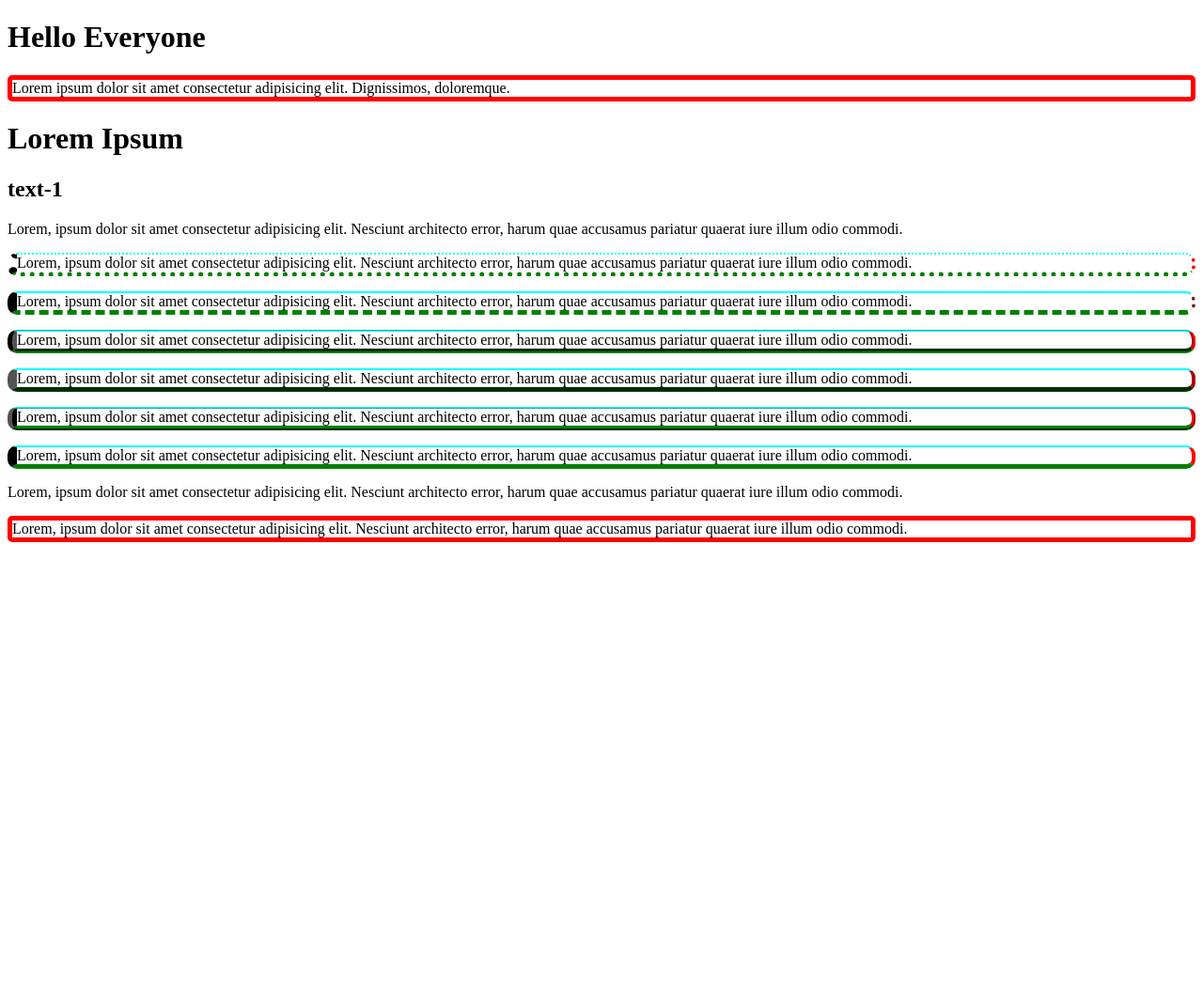
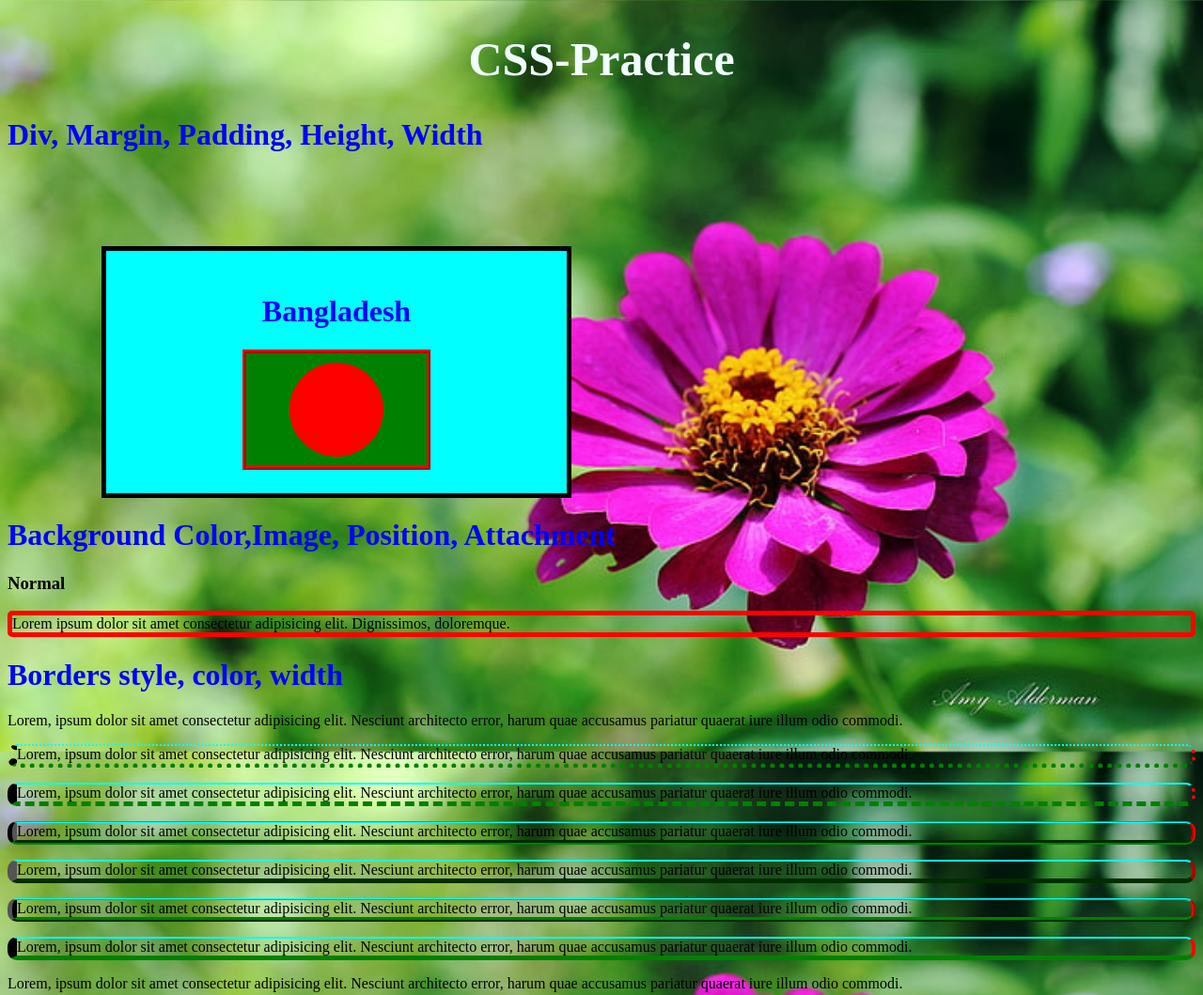
Before and after one commit to SHShazib/css-practice-01, a plain HTML site: page index.html in a window 1280 px wide. Shown: the top 1059 px of the page at 94% size. Before the commit the page ends 800 px from the top, so only its background shows below. Drawn offline with Linux system fonts and the light colour scheme.

Commit message:
css updated

```diff
--- a/index.html
+++ b/index.html
@@ -1,5 +1,6 @@
 <!DOCTYPE html>
 <html lang="en">
+
 <head>
     <meta charset="UTF-8">
     <meta http-equiv="X-UA-Compatible" content="IE=edge">
@@ -7,23 +8,51 @@
     <link rel="stylesheet" href="style.css">
     <title>CSS-Practice</title>
 </head>
+
 <body>
+    <h1 id="heading">CSS-Practice</h1>
+    <h1>
+       Div, Margin, Padding, Height, Width
+    </h1>
+    <div class="big">
+        <h1 id="name">Bangladesh</h1>
+        <div class="small">
 
-    <h1>Hello Everyone</h1>
+            <div class="circle"></div>
+        </div>
+    </div>
+
+
+    <h1>Background Color,Image, Position, Attachment</h1>
+    <h3>
+        Normal
+    </h3>
     <p>Lorem ipsum dolor sit amet consectetur adipisicing elit. Dignissimos, doloremque.</p>
-    <h1>Lorem Ipsum</h1>
-    <h2>text-1</h2>
-    <p class="p1">Lorem, ipsum dolor sit amet consectetur adipisicing elit. Nesciunt architecto error, harum quae accusamus pariatur quaerat iure illum odio commodi.</p>
-    <p class="p2">Lorem, ipsum dolor sit amet consectetur adipisicing elit. Nesciunt architecto error, harum quae accusamus pariatur quaerat iure illum odio commodi.</p>
-    <p class="p3">Lorem, ipsum dolor sit amet consectetur adipisicing elit. Nesciunt architecto error, harum quae accusamus pariatur quaerat iure illum odio commodi.</p>
-    <p class="p4">Lorem, ipsum dolor sit amet consectetur adipisicing elit. Nesciunt architecto error, harum quae accusamus pariatur quaerat iure illum odio commodi.</p>
-    <p class="p5">Lorem, ipsum dolor sit amet consectetur adipisicing elit. Nesciunt architecto error, harum quae accusamus pariatur quaerat iure illum odio commodi.</p>
-    <p class="p6">Lorem, ipsum dolor sit amet consectetur adipisicing elit. Nesciunt architecto error, harum quae accusamus pariatur quaerat iure illum odio commodi.</p>
-    <p class="p7">Lorem, ipsum dolor sit amet consectetur adipisicing elit. Nesciunt architecto error, harum quae accusamus pariatur quaerat iure illum odio commodi.</p>
-    <p class="p8">Lorem, ipsum dolor sit amet consectetur adipisicing elit. Nesciunt architecto error, harum quae accusamus pariatur quaerat iure illum odio commodi.</p>
-    <p class="p9">Lorem, ipsum dolor sit amet consectetur adipisicing elit. Nesciunt architecto error, harum quae accusamus pariatur quaerat iure illum odio commodi.</p>
+
+    <h1>Borders style, color, width</h1>
+
+
+    <p class="p1">Lorem, ipsum dolor sit amet consectetur adipisicing elit. Nesciunt architecto error, harum quae
+        accusamus pariatur quaerat iure illum odio commodi.</p>
+    <p class="p2">Lorem, ipsum dolor sit amet consectetur adipisicing elit. Nesciunt architecto error, harum quae
+        accusamus pariatur quaerat iure illum odio commodi.</p>
+    <p class="p3">Lorem, ipsum dolor sit amet consectetur adipisicing elit. Nesciunt architecto error, harum quae
+        accusamus pariatur quaerat iure illum odio commodi.</p>
+    <p class="p4">Lorem, ipsum dolor sit amet consectetur adipisicing elit. Nesciunt architecto error, harum quae
+        accusamus pariatur quaerat iure illum odio commodi.</p>
+    <p class="p5">Lorem, ipsum dolor sit amet consectetur adipisicing elit. Nesciunt architecto error, harum quae
+        accusamus pariatur quaerat iure illum odio commodi.</p>
+    <p class="p6">Lorem, ipsum dolor sit amet consectetur adipisicing elit. Nesciunt architecto error, harum quae
+        accusamus pariatur quaerat iure illum odio commodi.</p>
+    <p class="p7">Lorem, ipsum dolor sit amet consectetur adipisicing elit. Nesciunt architecto error, harum quae
+        accusamus pariatur quaerat iure illum odio commodi.</p>
+    <p class="p8">Lorem, ipsum dolor sit amet consectetur adipisicing elit. Nesciunt architecto error, harum quae
+        accusamus pariatur quaerat iure illum odio commodi.</p>
+    <p class="p9">Lorem, ipsum dolor sit amet consectetur adipisicing elit. Nesciunt architecto error, harum quae
+        accusamus pariatur quaerat iure illum odio commodi.</p>
 
 
 
 </body>
+
 </html>
--- a/style.css
+++ b/style.css
@@ -1,52 +1,77 @@
-p{
+body {
+    background-image: url("pic-01.jpg");
+    background-repeat: no-repeat;
+    background-size: 100%;
+    background-attachment: fixed;
+}
+#heading{
+    text-align: center;
+    font-size: 50px;
+    color: azure;
+}
+#name{
+    text-align: center;
+}
+h1{
+    color: blue;
+}
+.big{
+    max-width: 500px;
+    max-height: 300px;
+    background-color: aqua;
+    margin: 100px 0 0 100px;
+    padding: 25px;
+    color: #000;
+    box-sizing: border-box;
+    border: 5px solid #000;
+}
+.small{
+    max-width: 200px;
+    max-height: 150px;
+    background-color: green;
+    margin: auto;
+    box-sizing: border-box;
+    text-align: center;
+    padding: 10px;
+    border: 4px ridge red;
+}
+.circle{
+    width: 100px;
+    height: 100px;
+    background-color: red;
+    border-radius: 50%;
+    margin: auto;
+}
+p {
     border: 5px solid red;
     border-radius: 5px;
 }
-.p1{
-    border-style: none;
+.p1,.p2,.p3,.p4,.p5,.p6,.p7,.p8,.p9{
     border-width: 2px 4px 5px 10px;
     border-color: aqua red green black;
     border-radius: 10px;
 }
-.p2{
+.p1 {
+    border-style: none;
+}
+.p2 {
     border-style: dotted;
-    border-width: 2px 4px 5px 10px;
-    border-color: aqua red green black;
-    border-radius: 10px;
 }
-.p3{
+.p3 {
     border-style: double dotted dashed solid;
-    border-width: 2px 4px 5px 10px;
-    border-color: aqua #752828 green black;
-    border-radius: 10px;
 }
-.p4{
+.p4 {
     border-style: groove;
-    border-width: 2px 4px 5px 10px;
-    border-color: aqua red green black;
-    border-radius: 10px;
 }
-.p5{
+.p5 {
     border-style: outset;
-    border-width: 2px 4px 5px 10px;
-    border-color: aqua red green black;
-    border-radius: 10px;
 }
-.p6{
+.p6 {
     border-style: ridge;
-    border-width: 2px 4px 5px 10px;
-    border-color: aqua red green black;
-    border-radius: 10px;
 }
-.p7{
-    border-style: solid ;
-    border-width: 2px 4px 5px 10px;
-    border-color: aqua red green black;
-    border-radius: 10px;
+.p7 {
+    border-style: solid;
 }
-.p8{
+.p8 {
     border-style: unset;
-    border-width: 2px 4px 5px 10px;
-    border-color: aqua red green black;
-    border-radius: 10px;
 }
```
